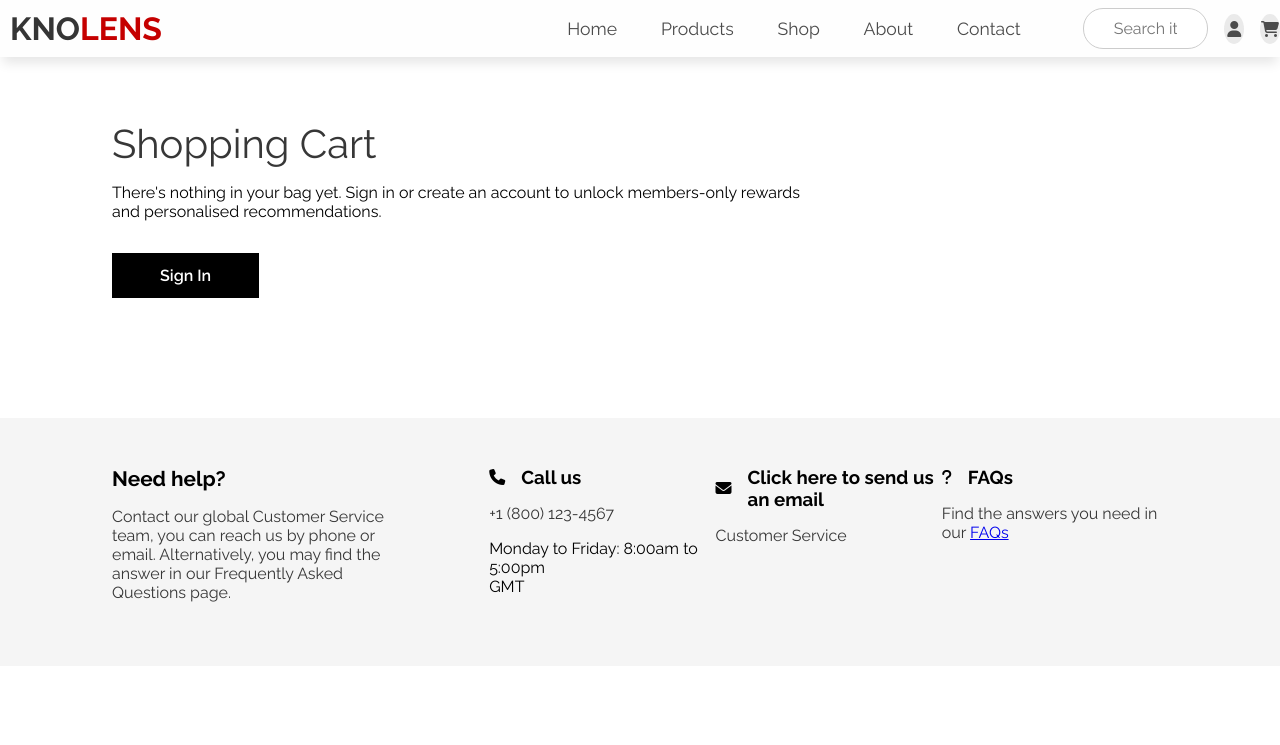
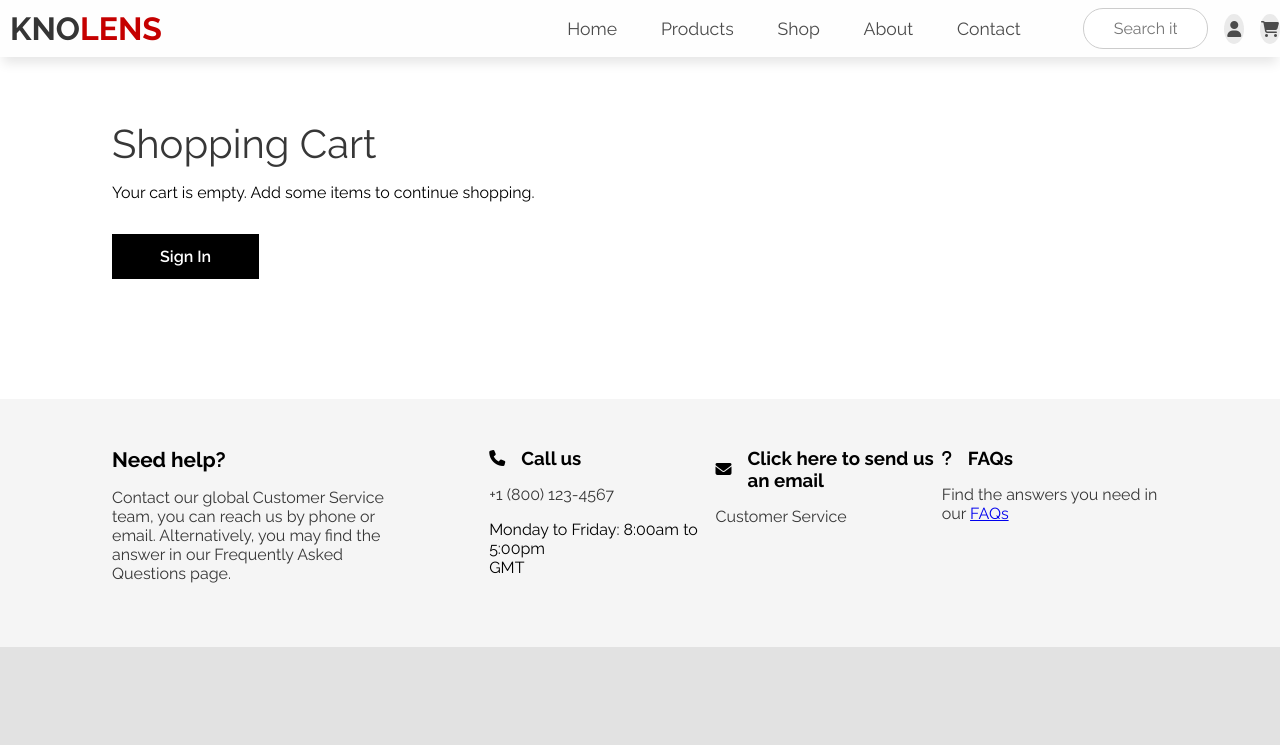
Before and after one commit to knoy00/Knolens_React, a React (Create React App) app: page /Cart in a window 1280 px wide. Shown: the top 745 px of the page. Built offline with nearby package versions, Linux system fonts and the light colour scheme.

Commit message:
Added Cart Page

```diff
--- a/src/App.js
+++ b/src/App.js
@@ -6,16 +6,24 @@ import ProductPage from './Components/ProductPage';
 import ProductOverview from './Components/ProductOverview';
 import Cart from './Components/Cart';
 
+import { useState } from 'react';
+
 import './App.css'
 
 function App() {
+  const [cart, setCart] = useState([]);
+
+  const addToCart = (product) => {
+    setCart([...cart, product]);
+  };
+
   return (
     <Router>
       <Routes>
         <Route path='/' element={<LandingPage />} />
         <Route path='/Product' element={<ProductPage />}/>
-        <Route path='/Product/:id' element={<ProductOverview />}/>
-        <Route path='/Cart' element={<Cart />}/>
+        <Route path='/Product/:id' element={<ProductOverview addToCart={addToCart}/>}/>
+        <Route path='/Cart' element={<Cart cart={cart}/>}/>
       </Routes>
     </Router>
   );
--- a/src/Components/Cart.jsx
+++ b/src/Components/Cart.jsx
@@ -1,65 +1,79 @@
-import React from 'react'
-import Header from './Header'
-import { useState } from 'react'
-import Signinbtn from './Signinbtn'
-import { Link } from 'react-router-dom'
+import React, { useState } from 'react';
+import Header from './Header';
+import Signinbtn from './Signinbtn';
+import { Link } from 'react-router-dom';
+import Footer from './Footer';
 
-import './Cart.css'
+import './Cart.css';
 
-function Cart() {
+function Cart({ cart }) {
     const [signIn, setSignIn] = useState(false);
-
 
     return (
         <div>
             <Header />
-
-      <div className='cart'>
+            <div className="cart">
                 <h1>Shopping Cart</h1>
-        {!signIn ? <p>There's nothing in your bag yet. Sign in or create an account to unlock members-only rewards <br /> and personalised recommendations.</p> : <p></p> }
-        {!signIn}
+                {cart.length === 0 ? (
+                    <p>Your cart is empty. Add some items to continue shopping.</p>
+                ) : (
+                    cart.map((item) => (
+                        <div className="cart-item" key={item.id}>
+                            <img src={item.image} alt={item.name} />
+                            <div className="cart-item-details">
+                                <h3>{item.name}</h3>
+                                <p>{item.description}</p>
+                                <p>Price: ${item.price}</p>
+                            </div>
+                        </div>
+                    ))
+                )}
                 <Signinbtn />
             </div>
 
-
-      <div className='contact'>
-
-        <div className='need-help'>
+            <div className="contact">
+                <div className="need-help">
                     <h3>Need help?</h3>
-            <p>Contact our global Customer Service team, you can reach us by phone or email. Alternatively, you may find the answer in our Frequently Asked Questions page.</p>
+                    <p>
+                        Contact our global Customer Service team, you can reach us by phone or
+                        email. Alternatively, you may find the answer in our Frequently Asked
+                        Questions page.
+                    </p>
                 </div>
 
-        <div className='call-us'>
-            <div className='title-flex'>
-                <i className='fa-solid fa-phone'></i>
+                <div className="call-us">
+                    <div className="title-flex">
+                        <i className="fa-solid fa-phone"></i>
                         <h3>Call us</h3>
                     </div>
-
                     <p>+1 (800) 123-4567</p>
-            <span>Monday to Friday: 8:00am to 5:00pm <br /> GMT</span>
+                    <span>
+                        Monday to Friday: 8:00am to 5:00pm <br /> GMT
+                    </span>
                 </div>
 
-        <div className='email-us'>
-            <div className='title-flex'>
-                <i className='fa-solid fa-envelope'></i>
+                <div className="email-us">
+                    <div className="title-flex">
+                        <i className="fa-solid fa-envelope"></i>
                         <h3>Click here to send us an email</h3>
                     </div>
                     <p>Customer Service</p>
                 </div>
 
-        <div className='faqs'>
-            <div className='title-flex'>
-                <i className='fa-solid fa-question'></i>
+                <div className="faqs">
+                    <div className="title-flex">
+                        <i className="fa-solid fa-question"></i>
                         <h3>FAQs</h3>
                     </div>
-            <p>Find the answers you need in our <Link>FAQs</Link></p>
+                    <p>
+                        Find the answers you need in our <Link to="/faqs">FAQs</Link>
+                    </p>
+                </div>
             </div>
 
+            <Footer />
         </div>
-
-
-    </div>
-  )
+    );
 }
 
-export default Cart
+export default Cart;
--- a/src/Components/Header.jsx
+++ b/src/Components/Header.jsx
@@ -19,7 +19,7 @@ const navigate = useNavigate();
             </Link>
         </div>
         <div className="nav-links">
-          <li><Link to="/home">Home</Link></li>
+          <li><Link to="/">Home</Link></li>
           <li><Link to="/Product">Products</Link></li>
           <li><Link to="/shop">Shop</Link></li>
           <li><Link to="/about">About</Link></li>
--- a/src/Components/ProductOverview.jsx
+++ b/src/Components/ProductOverview.jsx
@@ -11,10 +11,9 @@ import './ProductPage.css'
 
 import './ProductOverview.css'
 
-function ProductOverview() {
+function ProductOverview({addToCart, removeFromCart}) {
     const location = useLocation();
     const product = location.state;
-    console.log(location)
 
   return (
     <>
@@ -65,7 +64,7 @@ function ProductOverview() {
                     <p>Insure your purchase with NIT insurance</p>
                 </div>
                 <div className="addToCart">
-                    <Link href=""><button>ADD TO CART</button></Link>
+                    <button onClick={() => addToCart(product)}>ADD TO CART</button>
                 </div>
             </div>
         </div>
--- a/src/Components/Signinbtn.css
+++ b/src/Components/Signinbtn.css
@@ -11,4 +11,10 @@
     border: none;
     cursor: pointer;
     font-weight: 600;
+    transition: background-color.3s ease-in-out, color.3s ease-in-out;
 }
+
+.sign-in button:hover{
+    background-color: #e5e5e5;
+    color: #000000;
+}
```
Lines whose indentation alone changed are shown as unchanged.
